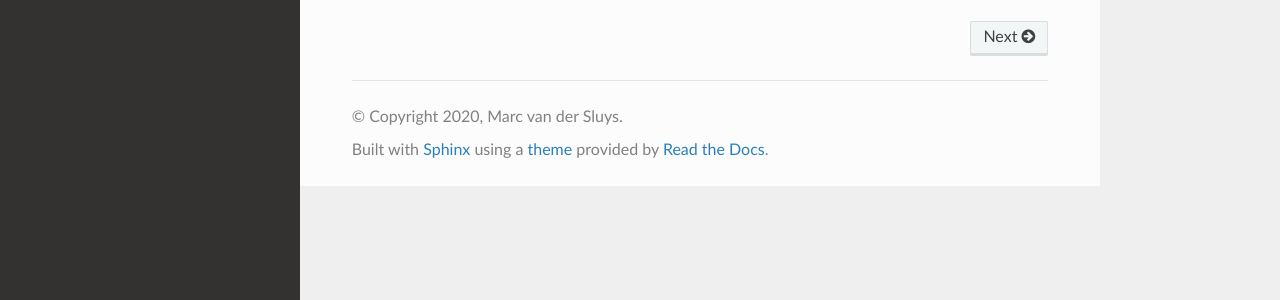
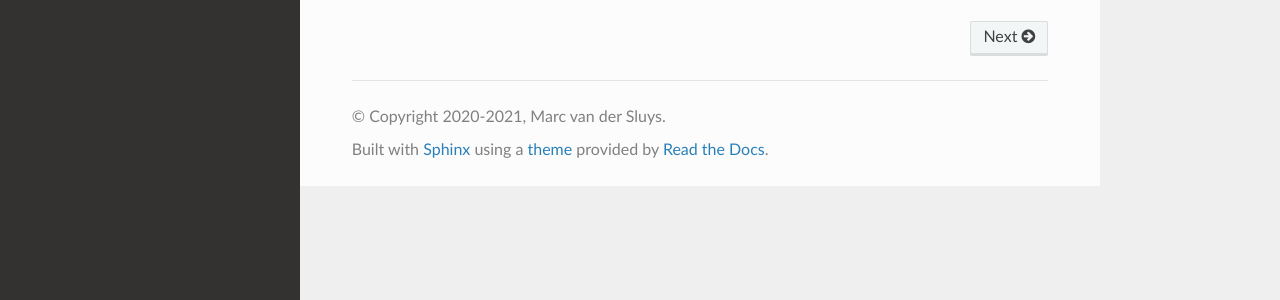
Before and after one commit to MarcvdSluys/Meteoserver, a Sphinx documentation site: the page built from docs/index.rst, in a window 1280 px wide. Shown: the part 548-848 px from the top of the page. Built offline with Sphinx 7.4.7 and the Read the Docs theme 2.0.0, drawn with Linux system fonts in a browser that asks for light colours.

```diff
--- a/docs/conf.py
+++ b/docs/conf.py
@@ -19,7 +19,7 @@ sys.path.insert(0, os.path.abspath('../'))
 # -- Project information -----------------------------------------------------
 
 project = 'Meteoserver'
-copyright = '2020, Marc van der Sluys'
+copyright = '2020-2021, Marc van der Sluys'
 author = 'Marc van der Sluys'
 
 
--- a/meteoserver/__init__.py
+++ b/meteoserver/__init__.py
@@ -1,5 +1,5 @@
 # -*- coding: utf-8 -*-
-#  Copyright (c) 2020  Marc van der Sluys - marc.vandersluys.nl
+#  Copyright (c) 2020-2021  Marc van der Sluys - marc.vandersluys.nl
 #
 #  This file is part of the Meteoserver Python package, containing a Python module to obtain and read Dutch
 #  weather data from Meteoserver.nl.  See: https://github.com/MarcvdSluys/Meteoserver
--- a/requirements.txt
+++ b/requirements.txt
@@ -1,2 +1,2 @@
 pandas==1.2.4
-requests
+requests==2.25.1
--- a/setup.py
+++ b/setup.py
@@ -5,7 +5,7 @@
 
 
 # Package version:
-version='0.0.14'
+version='0.0.15'
 
 # Get long description from README.md:
 with open('README.md', 'r') as fh:
```
